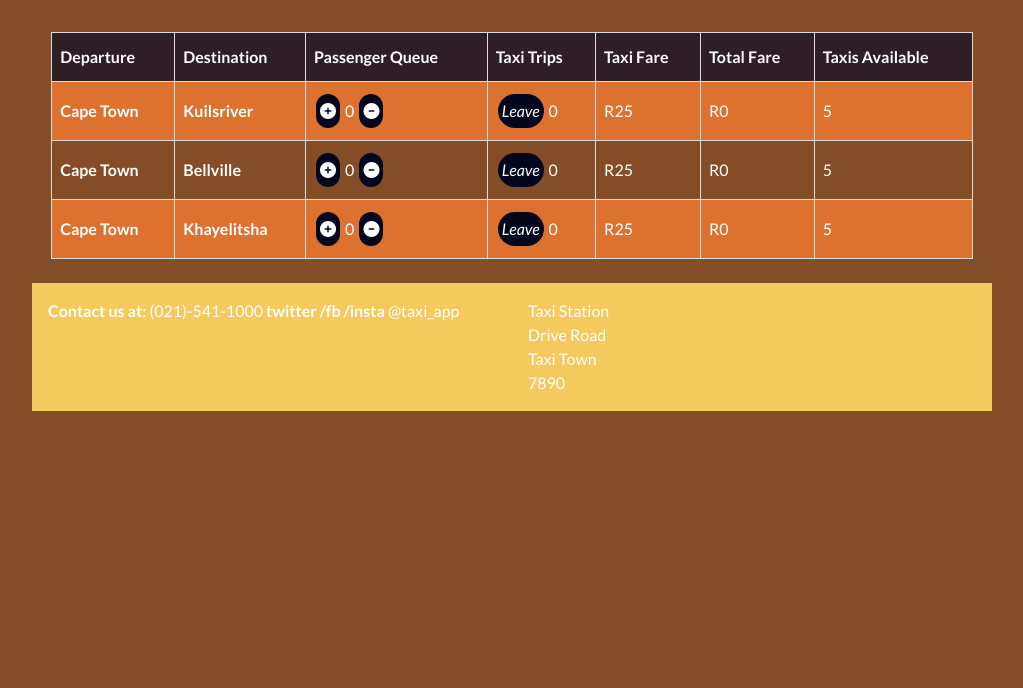
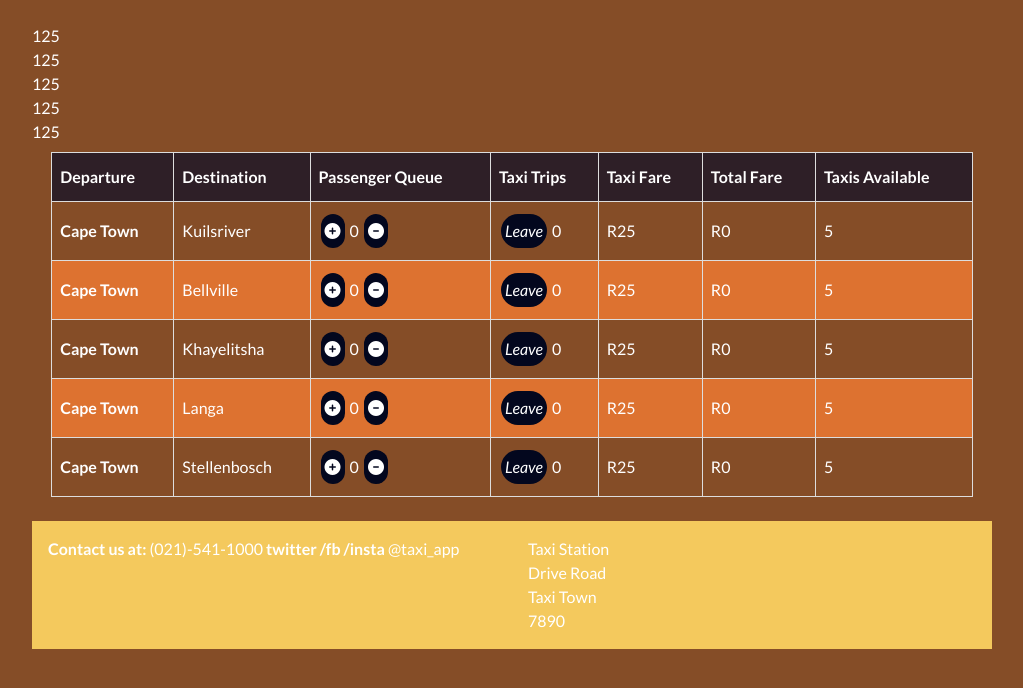
Before and after one commit to hlomla/taxi_rank, a plain HTML site: page index.html in a window 1280 px wide. Shown: the part 90-778 px from the top of the page, without its empty margins (128-1151 px from the left). Drawn offline with nearby package versions, Linux system fonts and the light colour scheme.

Commit message:
cleaned up code using classes

```diff
--- a/index.html
+++ b/index.html
@@ -19,6 +19,20 @@
                 <h1 style="background-color:#f4c95d; text-align: center;">Taxi Rank App</h1>
             </div>
         </div>
+        <template x-for="taxis in inQueue">
+        <div class="row">
+            <div class="totalAmount" x-show="
+            taxis.amountTotal4Taxis() ">
+                <span x-text="taxis.overallTotal"></span>
+            </div>
+        </div>
+        <div class="row">
+            <div class="button">
+                <button @click=""><i
+                    class=""></i></button>
+            </div>
+        </div>
+    </template>
         <div class="row">
             <div class="table">
                 <div class="col-12">
@@ -32,81 +46,32 @@
                             <th>Total Fare</th>
                             <th>Taxis Available</th>
                         </tr>
-
+                        <template x-for="taxis in inQueue">
                             <tr>
-                            <td> <strong>Cape Town</strong></span></td>
-                            <td> <strong>Kuilsriver</strong></span></td>
+                                <td> <strong>Cape Town</strong></td>
+                                <td> <span  x-text="taxis.rank"></span> </td>
                                 <td>
-                                <button class="button" @click="passengerCountUp()"><i
+                                    <button class="button" @click="taxis.passengerCountUp()"><i
                                         class="fa-solid fa-circle-plus"></i></button>
-                                    <span x-text="count">
+                                        <span x-text="taxis.count">
 
                                         </span>
-                                    <button class="button" x-bind:disabled = "count <= 0"  @click="passengerCountDown()"><i
+                                        <button class="button" x-bind:disabled = "taxis.count <= 0"  @click="taxis.passengerCountDown()"><i
                                             class="fa-solid fa-circle-minus"></i></button>
                                            </td>
                                 <td>
 
-                                    <button class="button" x-bind:disabled = "count < 5"  @click="leaveRank()"><i
+                                        <button class="button" x-bind:disabled = "taxis.count < 5"  @click="taxis.leaveRank()"><i
                                             class="leave">Leave</i></button>
-                                    <span x-text="trips"></span>
+                                        <span x-text="taxis.trips"></span>
 
                                 </td>
-                            <td> R<span x-text="price">0</span></td>
-                            <td> R<span x-text="totalFare()">0</span></td>
-                            <td> <span x-text="taxisAvail()"></span></td>
+                                <td> R<span x-text="taxis.price">0</span></td>
+                                <td> R<span x-text="taxis.totalFare()* 5">0</span></td>
+                                <td> <span x-text="taxis.taxisAvail()"></span></td>
 
                             </tr>
-                        <tr>
-                            <td> <strong>Cape Town</strong></span></td>
-                            <td> <strong>Bellville</strong></span></td>
-                            <td>
-                                <button class="button" @click="passengerCountUpBell()"><i
-                                    class="fa-solid fa-circle-plus"></i></button>
-                                    <span x-text="count1">
-
-                                    </span>
-                                    <button class="button" x-bind:disabled = "count1 <= 0"  @click="passengerCountDownBell()"><i
-                                       name="bellville" class=" fa-solid fa-circle-minus"></i></button>
-                                       </td>
-                            <td>
-
-                                    <button class="button" x-bind:disabled = "count1 < 5"  @click="leaveRankBell()"><i
-                                        class="leave">Leave</i></button>
-                                    <span x-text="trips1"></span>
-
-                            </td>
-                            <td> R<span x-text="price1">0</span></td>
-                            <td> R<span x-text="">0</span></td>
-                            <td> <span x-text="taxisAvailBell()"></span></td>
-
-                        </tr>
-                        <tr>
-                            <td> <strong>Cape Town</strong></span></td>
-                            <td> <strong>Khayelitsha</strong></span></td>
-                            <td>
-                                <button class="button" @click="passengerCountUpK()"><i
-                                    class="fa-solid fa-circle-plus"></i></button>
-                                    <span x-text="count2">
-
-                                    </span>
-                                    <button class="button" x-bind:disabled = "count2 <= 0"  @click="passengerCountDownK()"><i
-                                       name="Khayelitsha" class=" fa-solid fa-circle-minus"></i></button>
-                                       </td>
-                            <td>
-
-                                    <button class="button" x-bind:disabled = "count2 < 5"  @click="leaveRankK()"><i
-                                        class="leave">Leave</i></button>
-                                    <span x-text="trips2"></span>
-
-                            </td>
-                            <td> R<span x-text="price2">0</span></td>
-                            <td> R<span x-text="">0</span></td>
-                            <td> <span x-text="taxisAvailK()"></span></td>
-
-                        </tr>
-
-
+                        </template>
                     </table>
                 </div>
             </div>
@@ -121,7 +86,6 @@
                     <strong>twitter /fb /insta </strong> @taxi_app
                 </div>
 
-
                 <div class="address">
                     Taxi Station
                     <br>
@@ -135,6 +99,7 @@
         </div>
     </div>
 </body>
+<script src="taxiApp.js"></script>
 <script src="index.js"></script>
 
 </html>
--- a/index.js
+++ b/index.js
@@ -3,81 +3,16 @@ document.addEventListener('alpine:init', () => {
             return {
                 init() {
                     console.log("Hello World");
-            },
-            open: false,
-            data: [{ }],
-            count: 0,
-            taxiAvail: 5,
-            trips: 0,
-            price: 25,
-            count1: 0,
-            taxiAvail1: 5,
-            trips1: 0,
-            price1: 25,
-            count2: 0,
-            taxiAvail2: 5,
-            trips2: 0,
-            price2: 25,
 
-            passengerCountUp(){
-            return this.count++
-            },
-            passengerCountDown(){
-            return this.count--
-            },
-            taxisAvail(){
-                return this.taxiAvail
-            },
-            taxiTrips(){
-                return this.trips
-            },
-            leaveRank(){
-               this.count = this.count - 5
-                this.taxiAvail =  this.taxiAvail- 1
-                return this.trips ++
-            },
-            totalFare(){
-
-                return this.price * this.count
-            },
-            passengerCountUpBell(){
-                return this.count1++
-                },
-                passengerCountDownBell(){
-                return this.count1--
-                },
-                taxisAvailBell(){
-                    return this.taxiAvail1
-                },
-                taxiTripsBell(){
-                    return this.trips1
-                },
-                leaveRankBell(){
-                   this.count1 = this.count1 - 5
-                    this.taxiAvail1 =  this.taxiAvail1- 1
-                    return this.trips1 ++
-                },
-                passengerCountUpK(){
-                    return this.count2++
-                    },
-                    passengerCountDownK(){
-                    return this.count2--
-                    },
-                    taxisAvailK(){
-                        return this.taxiAvail2
-                    },
-                    taxiTripsK(){
-                        return this.trips2
-                    },
-                    leaveRankK(){
-                       this.count2 = this.count2 - 5
-                        this.taxiAvail2 =  this.taxiAvail2- 1
-                        return this.trips2 ++
+                    this.inQueue = this.taxiLine.map(line =>{
+                        return new TaxiRank(line)
+                    })
                 },
 
+                open: false,
+                taxiLine: ["Kuilsriver", "Bellville", "Khayelitsha", "Langa","Stellenbosch"],
+                inQueue:[],
+                total: 0
             }
-
-        // this.count
-
     })
     })
--- /dev/null
+++ b/taxiApp.js
@@ -0,0 +1,39 @@
+class TaxiRank {
+
+    count = 0;
+    taxiAvail = 5;
+    trips = 0;
+    price = 25;
+    overallTotal = 0;
+
+    constructor(rank){
+        this.rank = rank
+    }
+
+    passengerCountUp(){
+        return this.count++
+        }
+        passengerCountDown(){
+        return this.count--
+        }
+        taxisAvail(){
+            return this.taxiAvail
+        }
+        taxiTrips(){
+            return this.trips
+        }
+        leaveRank(){
+           this.count = this.count - 5
+            this.taxiAvail =  this.taxiAvail- 1
+            return this.trips ++
+        }
+        totalFare(){
+            this.trips
+            this.taxiAvail
+            return this.price * this.trips
+        }
+        amountTotal4Taxis(){
+            this.overallTotal = this.price * 5
+            return this.overallTotal
+        }
+}
```
Lines whose indentation alone changed are shown as unchanged.
